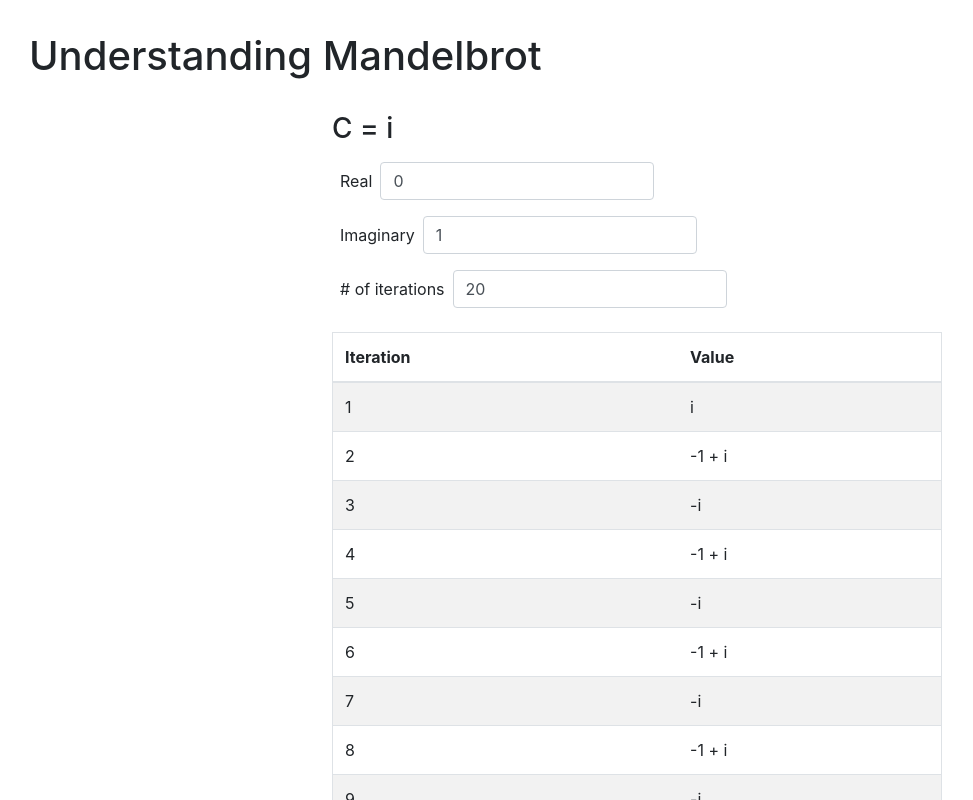
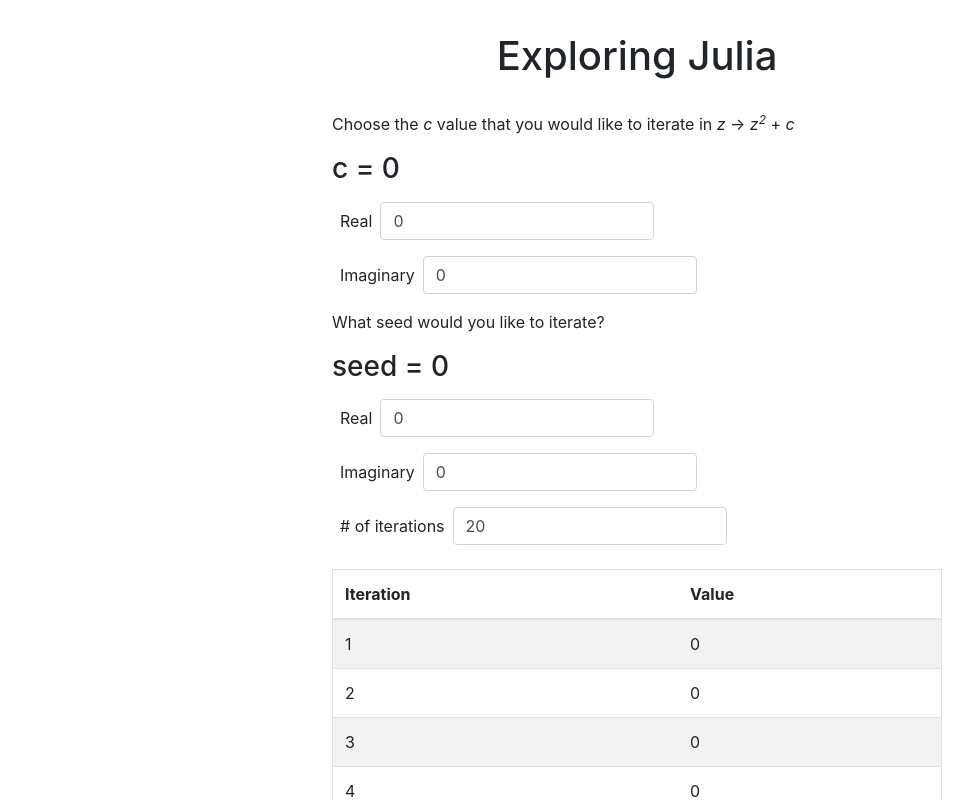
Before and after one commit to sean-dickinson/teaching-mandelbrot, a Vue app: page / in a window 1280 px wide. Shown: the top 800 px of the page, without its empty margins (3-976 px from the left). Built offline with nearby package versions, Linux system fonts and the light colour scheme.

Commit message:
feat: update to allow for changing seed

```diff
--- a/package.json
+++ b/package.json
@@ -1,5 +1,5 @@
 {
-  "name": "teaching-mandelbrot",
+  "name": "teaching-mandelbrot-and-julia",
   "version": "0.1.0",
   "private": true,
   "scripts": {
--- a/src/App.vue
+++ b/src/App.vue
@@ -1,87 +1,107 @@
 <template>
   <div id="app">
-    <h1 class="m-2 p-4">Understanding Mandelbrot</h1>
+    <h1 class="m-2 p-4 text-center">Exploring Julia</h1>
     <section class="container-fluid">
       <div class="row justify-content-center">
         <div class="col-6">
-          <h3>C = {{complexExpression}}</h3>
+          <p>Choose the <em>c</em> value that you would like to iterate in <em>z</em> &#8594; <em>z<sup>2</sup></em> + <em>c</em></p>
+          <h3>c = {{ c }}</h3>
           <b-form inline>
             <b-form-group
               class="p-2"
               id="c-real"
               label="Real"
-            label-for="real-input">
-              <b-form-input class="ml-2" number type="number" v-model="real" placeholder="Enter the real component" />
-
+              label-for="real-input"
+            >
+              <b-form-input
+                class="ml-2"
+                number
+                type="number"
+                v-model="cReal"
+                placeholder="Enter the real component"
+              />
             </b-form-group>
             <b-form-group
               class="p-2"
               id="c-imag"
               label="Imaginary"
-            label-for="imag-input">
-              <b-form-input class="ml-2" number type="number" v-model="imag" placeholder="Enter the imaginary component" />
+              label-for="imag-input"
+            >
+              <b-form-input
+                class="ml-2"
+                number
+                type="number"
+                v-model="cImaginary"
+                placeholder="Enter the imaginary component"
+              />
+            </b-form-group>
+          </b-form>
+
+          <p class="mt-2">What seed would you like to iterate?</p>
+
+          <h3>seed = {{ seed }}</h3>
+          <b-form inline>
+            <b-form-group
+              class="p-2"
+              id="c-real"
+              label="Real"
+              label-for="real-input"
+            >
+              <b-form-input
+                class="ml-2"
+                number
+                type="number"
+                v-model="seedReal"
+                placeholder="Enter the real component"
+              />
             </b-form-group>
             <b-form-group
               class="p-2"
-            id="iterations"
-            label="# of iterations"
-            label-for="iterations-input">
-              <b-form-input class="ml-2" number type="number" v-model="numIterations" />
+              id="c-imag"
+              label="Imaginary"
+              label-for="imag-input"
+            >
+              <b-form-input
+                class="ml-2"
+                number
+                type="number"
+                v-model="seedImaginary"
+                placeholder="Enter the imaginary component"
+              />
             </b-form-group>
-
           </b-form>
         </div>
-        <div class="w-100"></div>
-        <div class="col-6">
-          <display-table :values="values"></display-table>
       </div>
-      </div>
+      <Iterator :seedReal="seedReal" :seedImaginary="seedImaginary" :cReal="cReal" :cImaginary="cImaginary" />
     </section>
   </div>
 </template>
 
 <script>
-import {complex} from 'mathjs';
-import DisplayTable from './components/DisplayTable';
+import { complex } from "mathjs";
+import Iterator from "./components/Iterator.vue";
 export default {
-  name: 'App',
+  name: "App",
   components: {
-    DisplayTable
+    Iterator,
   },
-  data(){
+  data() {
     return {
-      real: 0,
-      imag: 1,
-      numIterations: 20
+      cReal: 0,
+      cImaginary: 0,
+      seedReal: 0,
+      seedImaginary: 0,
+    };
+  },
+  computed: {
+    seed() {
+      return complex(this.seedReal, this.seedImaginary).toString();
+    },
+    c(){
+      return complex(this.cReal, this.cImaginary).toString();
     }
   },
-  computed: {
-    values(){
-      let x = 0;
-      let y = 0;
-      const values = [];
-      for(let i = 0; i < this.numIterations; i++){
-        let oldX = x;
-        let oldY = y;
-        let squaredX = Math.pow(oldX, 2);
-        let squaredY = Math.pow(oldY, 2);
-        if(squaredX === Infinity || squaredY === Infinity ){
-          values.push(Infinity);
-          return values;
-        }
-        x = squaredX - squaredY + this.real;
-        y = 2 * oldX * oldY + this.imag;
-        values.push(complex(x,y).toString());
-      }
-      return values;
-    },
-    complexExpression(){
-      return complex(this.real, this.imag).toString()
-  }
-}
-}
+};
 </script>
 
-<style>
-
-</style>
+<style></style>
--- /dev/null
+++ b/src/components/Iterator.vue
@@ -0,0 +1,72 @@
+<template>
+  <div class="row justify-content-center">
+    <div class="col-6">
+      <b-form inline>
+        <b-form-group
+            class="p-2"
+            id="iterations"
+            label="# of iterations"
+            label-for="iterations-input">
+              <b-form-input class="ml-2" number type="number" v-model="numIterations" />
+        </b-form-group>
+      </b-form>
+      <display-table :values="values"></display-table>
+    </div>
+  </div>
+</template>
+
+<script>
+import DisplayTable from "./DisplayTable";
+import { complex } from "mathjs";
+export default {
+  components: {
+    DisplayTable,
+  },
+  props: {
+    cReal: {
+      type: Number,
+      default: 0,
+    },
+    cImaginary:{
+      type: Number,
+      default: 0,
+    },
+    seedReal: {
+      type: Number,
+      default: 0,
+    },
+    seedImaginary:{
+      type: Number,
+      default: 0,
+    },
+  },
+  data() {
+    return {
+      real: 0,
+      imag: 1,
+      numIterations: 20,
+    };
+  },
+  computed: {
+    values() {
+      let x = this.seedReal;
+      let y = this.seedImaginary;
+      const values = [];
+      for (let i = 0; i < this.numIterations; i++) {
+        let oldX = x;
+        let oldY = y;
+        let squaredX = Math.pow(oldX, 2);
+        let squaredY = Math.pow(oldY, 2);
+        if (squaredX === Infinity || squaredY === Infinity) {
+          values.push(Infinity);
+          return values;
+        }
+        x = squaredX - squaredY + this.cReal;
+        y = 2 * oldX * oldY + this.cImaginary;
+        values.push(complex(x, y).toString());
+      }
+      return values;
+    },
+  },
+};
+</script>
```
Also changed, not shown: src/components/ComplexInput.vue (added, +42 -0 lines). Lines whose indentation alone changed are shown as unchanged.
